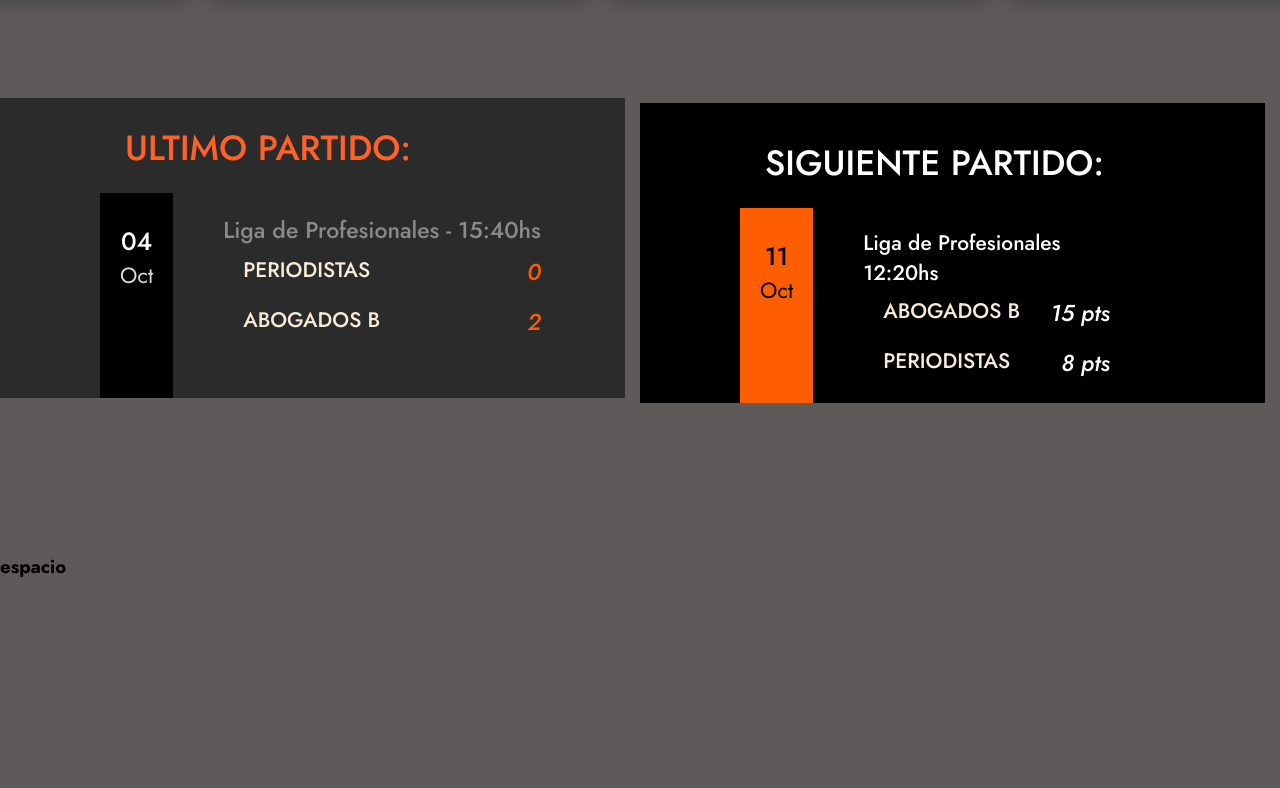
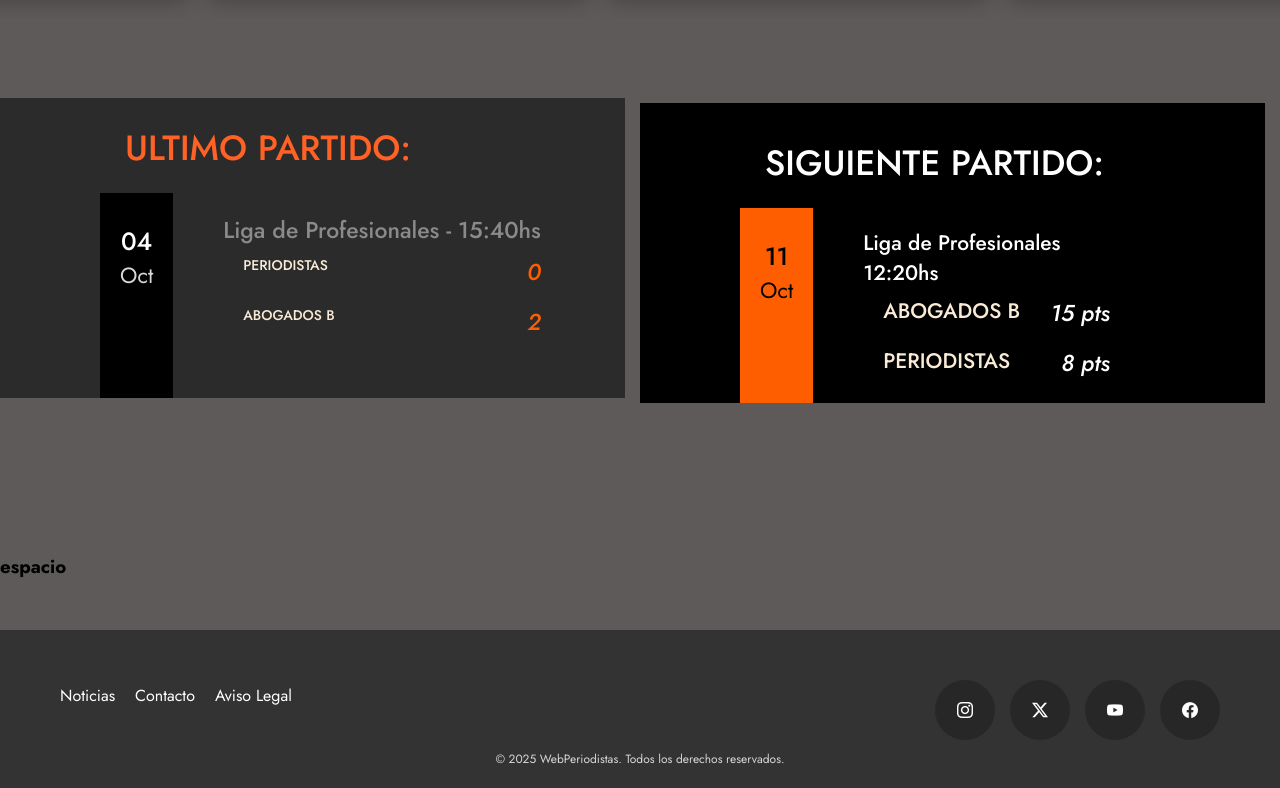
Before and after one commit to NahuelSilva96/EFi_Prog_II, a React (Vite) app in the folder EFI_Equipo5/WebPeriodistas/: page / in a window 1280 px wide. Shown: the part 972-1760 px from the top of the page. Before the commit the page ends 1552 px from the top, so only its background shows below. Built offline with nearby package versions, Linux system fonts and the light colour scheme.

Commit message:
arreglo redes

```diff
--- a/EFI_Equipo5/WebPeriodistas/src/App.jsx
+++ b/EFI_Equipo5/WebPeriodistas/src/App.jsx
@@ -1,12 +1,14 @@
 import { BrowserRouter as Router, Routes, Route } from 'react-router-dom';
 import Navbar from './components/Navbar';
 import Inicio from './pages/Inicio';
+import Footer from './components/Footer';
 import Noticias from './pages/Noticias';
 import Plantel from './pages/Plantel';
 import Fixture from './pages/Fixture';
 import Tienda from './pages/Tienda';
 import './styles/main.css';
 import './styles/daily-check.css';
+
 
 
 
@@ -22,6 +24,8 @@ function App() {
           <Route path="/fixture" element={<Fixture />} />
           <Route path="/tienda" element={<Tienda />} />*/}
         </Routes>
+
+        <Footer />
       </Router>
     </div>
   );
--- a/EFI_Equipo5/WebPeriodistas/src/components/Footer.jsx
+++ b/EFI_Equipo5/WebPeriodistas/src/components/Footer.jsx
@@ -1,5 +1,6 @@
 import { useNavigate } from 'react-router-dom';
 import React from 'react';
+import '../styles/footer.css';
 
 
 function Footer() {
@@ -24,18 +25,18 @@ function Footer() {
         {/* Redes Sociales  */}
         <div classname="">
 
-            <section className="derecha">
-                <article className="redes-container">
-                  <div className="social-media">
+            <section className="derecha-footer">
+                <article className="redes-container-footer">
+                  <div className="social-media-footer">
                     <i className="pi pi-instagram"></i>
                   </div>
-                  <div className="social-media">
+                  <div className="social-media-footer">
                     <i className="pi pi-twitter"></i>
                   </div>
-                  <div className="social-media">
+                  <div className="social-media-footer">
                     <i className="pi pi-youtube"></i>
                   </div>
-                  <div className="social-media">
+                  <div className="social-media-footer">
                     <i className="pi pi-facebook"></i>
                   </div>
                 </article>
--- a/EFI_Equipo5/WebPeriodistas/src/main.jsx
+++ b/EFI_Equipo5/WebPeriodistas/src/main.jsx
@@ -6,7 +6,6 @@ import 'primereact/resources/primereact.min.css';
 import 'primereact/resources/themes/lara-light-blue/theme.css';
 import 'primeicons/primeicons.css';
 import './styles/navbar.css';
-import './styles/inicio.css';
 
 
 
--- a/EFI_Equipo5/WebPeriodistas/src/pages/Inicio.jsx
+++ b/EFI_Equipo5/WebPeriodistas/src/pages/Inicio.jsx
@@ -2,6 +2,7 @@ import Carrusel from '../components/Carrusel';
 import CarruselNoticias from '../components/NoticiasCarru';
 import TablaPosiciones from '../components/TablaPosiciones';
 import DailyCheck from '../components/DailyCheck';
+import '../styles/inicio.css';
 
 
 function Inicio() {
--- a/EFI_Equipo5/WebPeriodistas/src/styles/footer.css
+++ b/EFI_Equipo5/WebPeriodistas/src/styles/footer.css
@@ -39,23 +39,30 @@ footer {
     display: flex;
     justify-content: flex-end;
 }
-.redes-container {
+.redes-container-footer {
     display: flex;
     justify-content: center;
     align-items: center;
     gap: 15px;
     flex-wrap: wrap;
 }
-.social-icon {
-    font-size: 24px;
-    color: #fff;
-    cursor: pointer;
-    transition: color 0.3s ease, transform 0.3s ease;
-    padding: 5px;
+.social-media-footer {
+  width: 60px;
+  height: 60px;
+  margin-top: 30px;
+  background: rgba(29,29,29,0.5);
+  color: white;
+  display: flex;
+  align-items: center;
+  justify-content: center;
+  border-radius: 50%;
+  font-weight: bold;
+  cursor: pointer;
+  transition: 0.3s;
 }
-.social-icon:hover {
-    color: #007bff;
-    transform: scale(1.1);
+
+.social-media-footer:hover {
+  background: #ff5e00;
 }
 .copyright {
     width: 100%;
--- a/EFI_Equipo5/WebPeriodistas/src/styles/inicio.css
+++ b/EFI_Equipo5/WebPeriodistas/src/styles/inicio.css
@@ -67,7 +67,7 @@
   border-radius: 10px;
 }
 
-.right-content {
+.redes-container {
   display: flex;
   flex-direction: column;
   gap: 15px;
```
